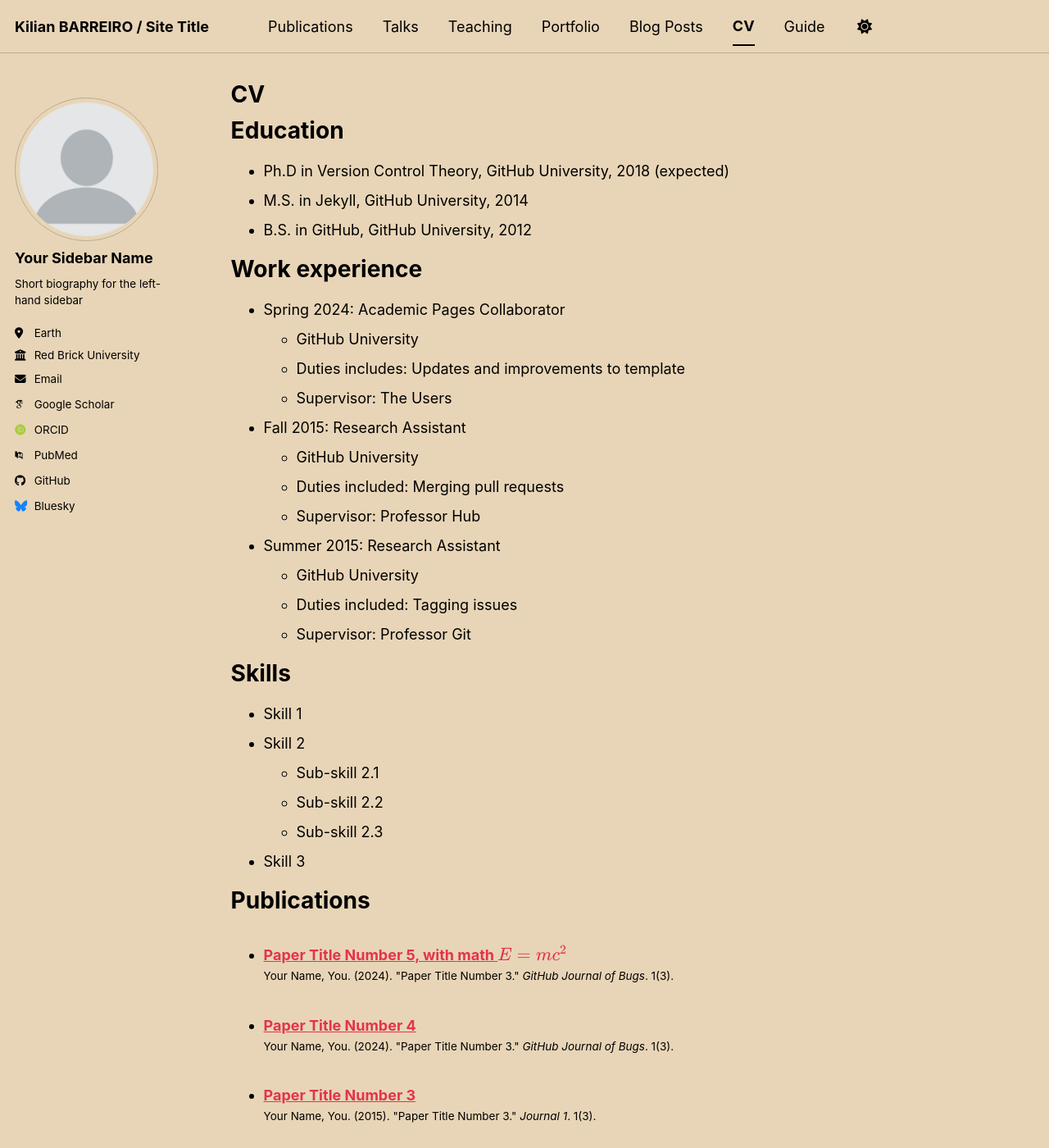
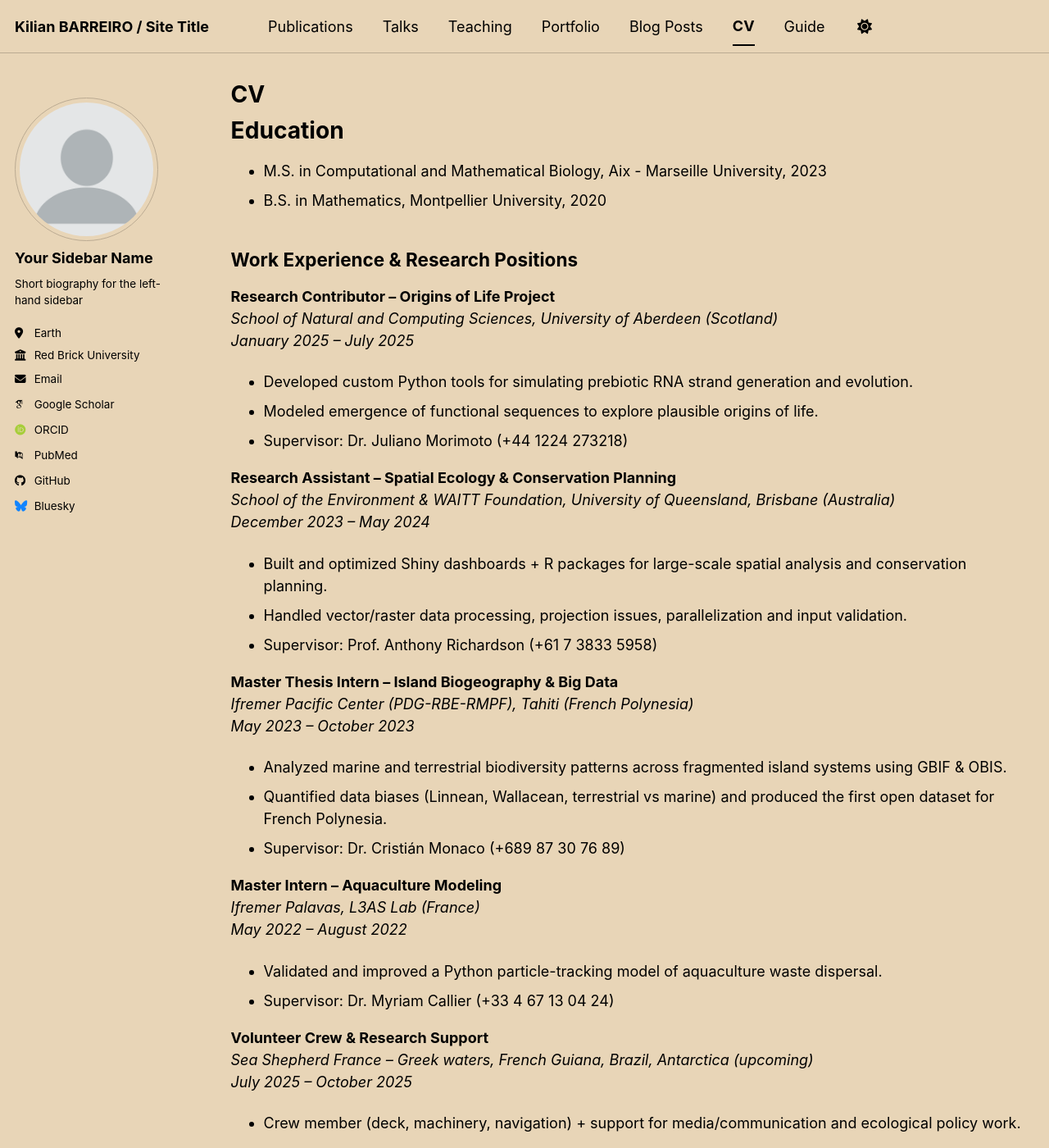
Before and after one commit to KilianBARREIRO/KilianBARREIRO.github.io, a Jekyll site: the page built from _pages/cv.md, in a window 1280 px wide and 1400 px high. Shown: the whole window at 82% size. Built offline with Jekyll 4.4.1, drawn with Linux system fonts in a browser that asks for light colours; some web fonts are replaced; a script bundle is joined from its source files by our own code; library files that are not in the unit come from our copies; some of the changed text lies outside the part shown.

Commit message:
Update cv.md

```diff
--- a/_pages/cv.md
+++ b/_pages/cv.md
@@ -11,54 +11,79 @@ redirect_from:
 
 Education
 ======
-* Ph.D in Version Control Theory, GitHub University, 2018 (expected)
-* M.S. in Jekyll, GitHub University, 2014
-* B.S. in GitHub, GitHub University, 2012
+* M.S. in Computational and Mathematical Biology, Aix - Marseille University, 2023
+* B.S. in Mathematics, Montpellier University, 2020
 
-Work experience
-======
-* Spring 2024: Academic Pages Collaborator
-  * GitHub University
-  * Duties includes: Updates and improvements to template
-  * Supervisor: The Users
+## Work Experience & Research Positions
 
-* Fall 2015: Research Assistant
-  * GitHub University
-  * Duties included: Merging pull requests
-  * Supervisor: Professor Hub
+**Research Contributor – Origins of Life Project**
+*School of Natural and Computing Sciences, University of Aberdeen (Scotland)*
+*January 2025 – July 2025*
+- Developed custom Python tools for simulating prebiotic RNA strand generation and evolution.
+- Modeled emergence of functional sequences to explore plausible origins of life.
+- Supervisor: Dr. Juliano Morimoto (+44 1224 273218)
 
-* Summer 2015: Research Assistant
-  * GitHub University
-  * Duties included: Tagging issues
-  * Supervisor: Professor Git
+**Research Assistant – Spatial Ecology & Conservation Planning**
+*School of the Environment & WAITT Foundation, University of Queensland, Brisbane (Australia)*
+*December 2023 – May 2024*
+- Built and optimized Shiny dashboards + R packages for large-scale spatial analysis and conservation planning.
+- Handled vector/raster data processing, projection issues, parallelization and input validation.
+- Supervisor: Prof. Anthony Richardson (+61 7 3833 5958)
 
-Skills
-======
-* Skill 1
-* Skill 2
-  * Sub-skill 2.1
-  * Sub-skill 2.2
-  * Sub-skill 2.3
-* Skill 3
+**Master Thesis Intern – Island Biogeography & Big Data**
+*Ifremer Pacific Center (PDG-RBE-RMPF), Tahiti (French Polynesia)*
+*May 2023 – October 2023*
+- Analyzed marine and terrestrial biodiversity patterns across fragmented island systems using GBIF & OBIS.
+- Quantified data biases (Linnean, Wallacean, terrestrial vs marine) and produced the first open dataset for French Polynesia.
+- Supervisor: Dr. Cristián Monaco (+689 87 30 76 89)
 
-Publications
-======
-  <ul>{% for post in site.publications reversed %}
-    {% include archive-single-cv.html %}
-  {% endfor %}</ul>
+**Master Intern – Aquaculture Modeling**
+*Ifremer Palavas, L3AS Lab (France)*
+*May 2022 – August 2022*
+- Validated and improved a Python particle-tracking model of aquaculture waste dispersal.
+- Supervisor: Dr. Myriam Callier (+33 4 67 13 04 24)
 
-Talks
-======
-  <ul>{% for post in site.talks reversed %}
-    {% include archive-single-talk-cv.html  %}
-  {% endfor %}</ul>
+**Volunteer Crew & Research Support**
+*Sea Shepherd France – Greek waters, French Guiana, Brazil, Antarctica (upcoming)*
+*July 2025 – October 2025*
+- Crew member (deck, machinery, navigation) + support for media/communication and ecological policy work.
 
-Teaching
-======
-  <ul>{% for post in site.teaching reversed %}
-    {% include archive-single-cv.html %}
-  {% endfor %}</ul>
+**Warehouse Operator & Sales**
+*Troc & Stock (France)*
+*Summers 2019 – 2022*
+- Managed stock of >10,000 items and handled delicate deliveries with forklift/transpalette.
 
-Service and leadership
-======
-* Currently signed in to 43 different slack teams
+## Skills
+
+**Programming & Tools**
+- R (advanced, 3+ years) – Shiny, spatial packages, parallelization, dashboard development
+- Python (2+ years) – modeling, particle tracking, data wrangling
+- LaTeX (5+ years)
+- QGIS (2 years)
+- GitHub (2+ years, version control & collaboration)
+
+**Languages**
+- Français (native)
+- English (B2/C1 – professional working proficiency)
+- Español (intermediate)
+
+## Publications
+
+- **Barreiro et al. (2025)**
+  Large and fine-scale biodiversity patterns of marine and terrestrial fauna across wide-spread, fragmented territories: assessing inherent challenges of data scarcity.
+  *Scientific Reports* (pre-print) – https://doi.org/10.1038/s41598-025-06631-4
+
+- **Barreiro et al. (2024)**
+  Marine and terrestrial species occurrence data for French Polynesia.
+  *SEANOE* – https://doi.org/10.17882/99018
+
+- **Richardson et al. (2024)** (co-author)
+  Developing tools in R and Shiny to support research and accelerate the development of conservation plans.
+  *IMCC7 Conference Abstract – Cape Town*
+
+## Achievements & Extracurricular
+
+- Summer School – Marine Protected Areas (Marseille, 2023)
+- Open Water Diver
+- Boat license (côtier), Motorcycle license, Car (manual)
+- BAFA, BIA, PSC1 (first aid)
```
